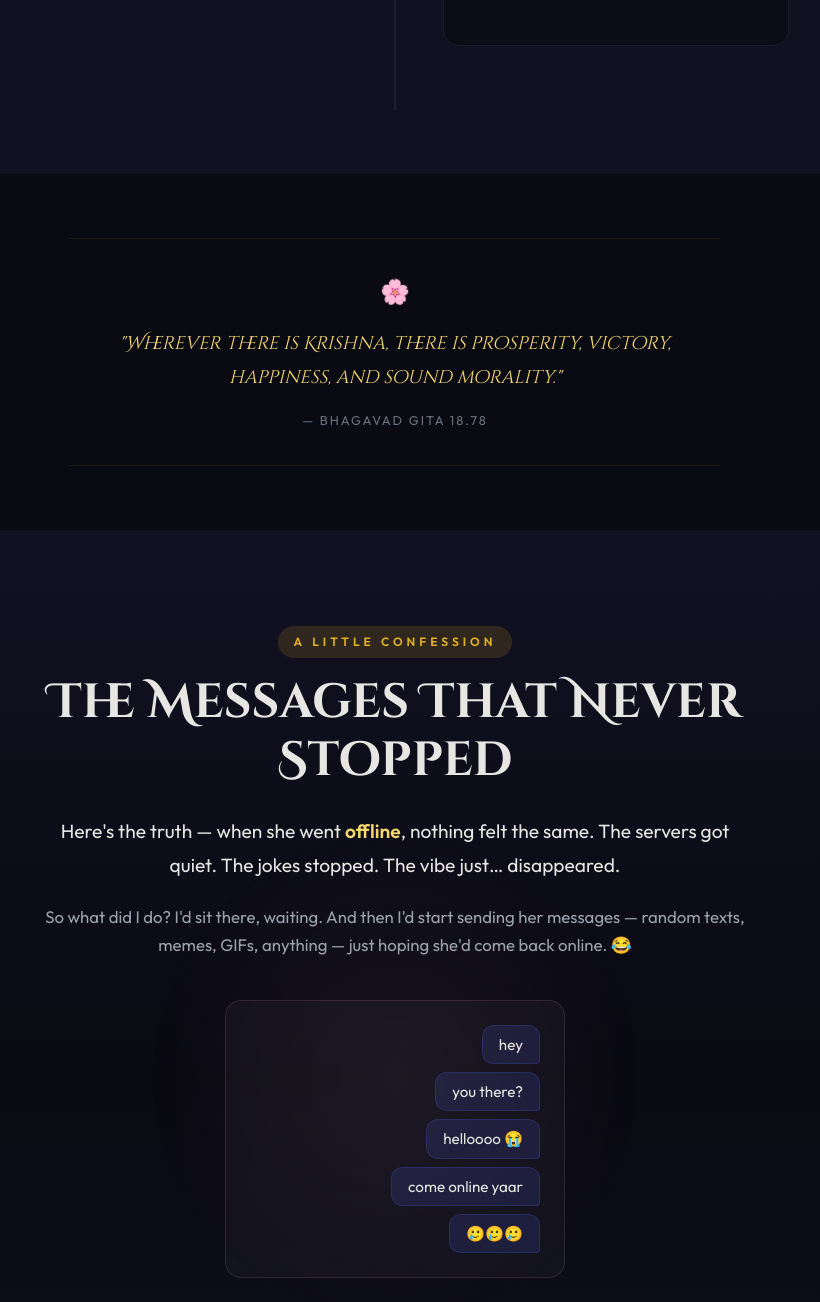
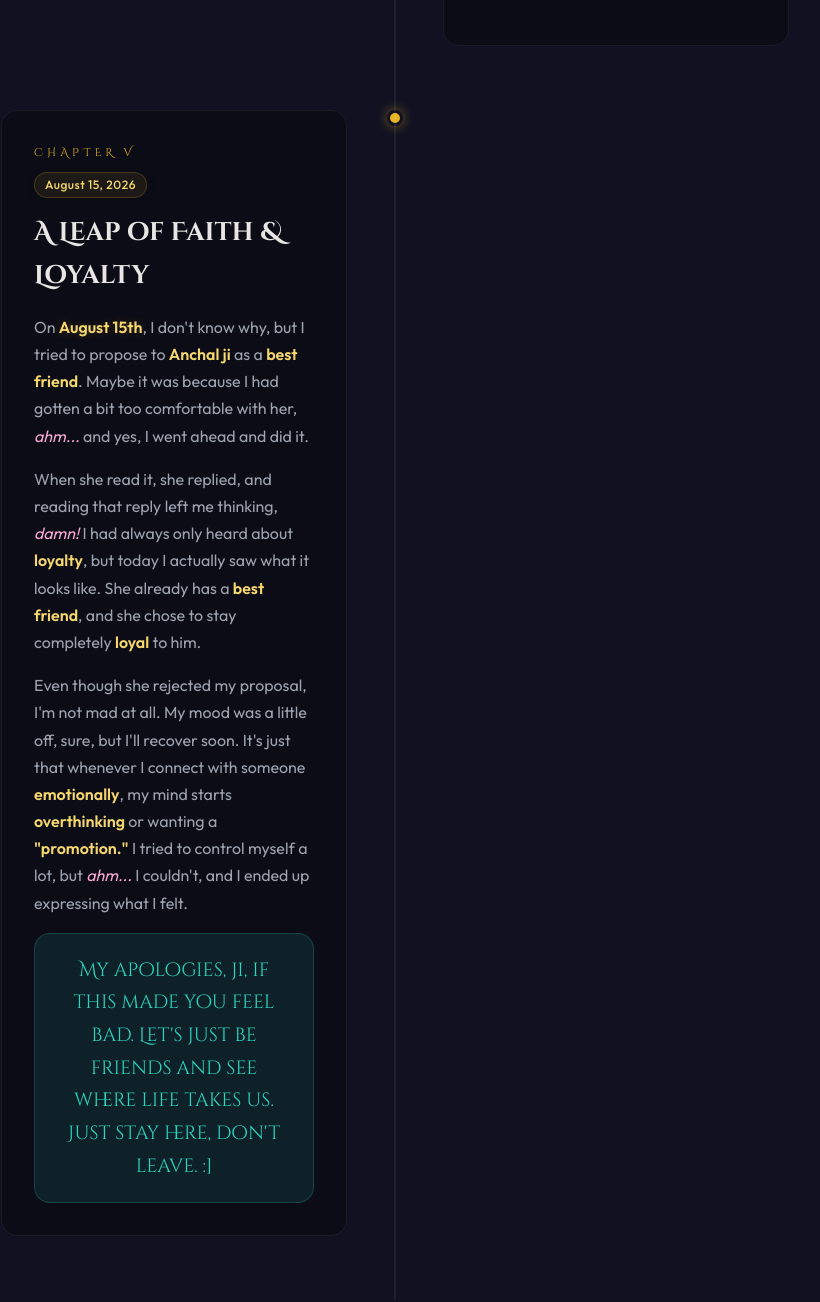
Before and after one commit to mayureshwadile28/Tribute-, a website built with Vite: page index.html in a window 1280 px wide. Shown: the part 5824-7126 px from the top of the page, without its empty margins (245-1065 px from the left). Built offline with nearby package versions, Linux system fonts and the light colour scheme; a web font is replaced by a local one.

Commit message:
feat: add Chapter V timeline node on leap of faith and loyalty, add package.json dev support

```diff
--- a/index.html
+++ b/index.html
@@ -184,6 +184,22 @@
                     <p>She told me to ignore the noise. That day, amidst the anger she showed toward the situation, I felt incredibly happy and valued. It was the day our friendship became undeniably crystal clear.</p>
                 </div>
             </div>
+
+            <!-- Timeline Node 5: A Leap of Faith & Loyalty -->
+            <div class="timeline-item timeline-item--left reveal">
+                <div class="timeline-dot"></div>
+                <div class="timeline-card">
+                    <span class="timeline-era">Chapter V</span>
+                    <span class="timeline-date">August 15, 2026</span>
+                    <h3>A Leap of Faith & Loyalty</h3>
+                    <p>On <strong class="highlight-date">August 15th</strong>, I don't know why, but I tried to propose to <strong>Anchal ji</strong> as a <strong>best friend</strong>. Maybe it was because I had gotten a bit too comfortable with her, <em>ahm...</em> and yes, I went ahead and did it.</p>
+                    <p>When she read it, she replied, and reading that reply left me thinking, <em>damn!</em> I had always only heard about <strong>loyalty</strong>, but today I actually saw what it looks like. She already has a <strong>best friend</strong>, and she chose to stay completely <strong>loyal</strong> to him.</p>
+                    <p>Even though she rejected my proposal, I'm not mad at all. My mood was a little off, sure, but I'll recover soon. It's just that whenever I connect with someone <strong>emotionally</strong>, my mind starts <strong>overthinking</strong> or wanting a <strong>"promotion."</strong> I tried to control myself a lot, but <em>ahm...</em> I couldn't, and I ended up expressing what I felt.</p>
+                    <div class="highlight-box">
+                        <p>My apologies, ji, if this made you feel bad. Let's just be friends and see where life takes us. Just stay here, don't leave. :]</p>
+                    </div>
+                </div>
+            </div>
         </div>
     </section>
 
```
Also changed, not shown: package.json (added, +14 -0 lines), 2 other files.
